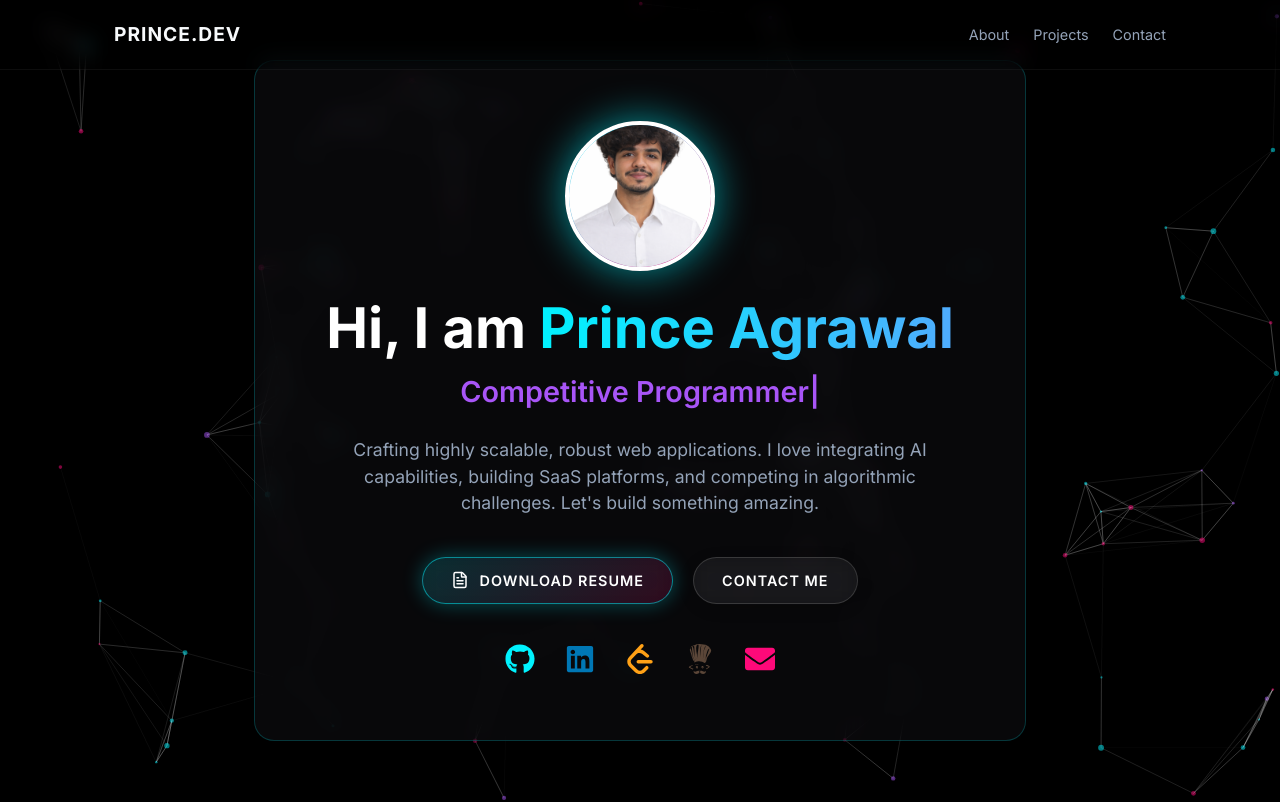
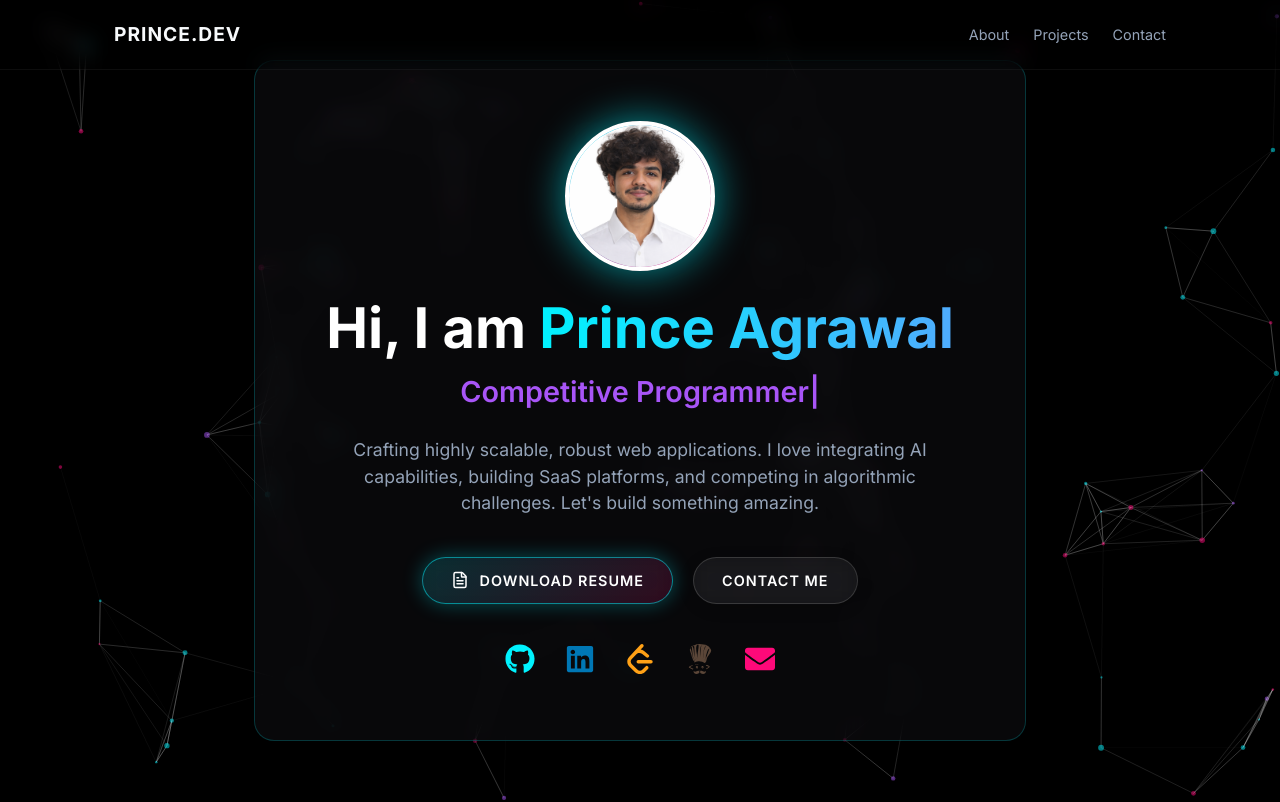
Before and after one commit to Princeag1310/Portfolio, a React (Vite) app: page / in a window 1280 px wide. Shown: the top 802 px of the page. Built offline with nearby package versions, Linux system fonts and the light colour scheme.

Commit message:
fix photo cropping issue by setting object position to top

```diff
--- a/src/components/Hero.tsx
+++ b/src/components/Hero.tsx
@@ -34,7 +34,7 @@ export const Hero: React.FC = () => {
               overflow: 'hidden'
             }}
           >
-            <img src="/photo.png" alt="Prince Agrawal" style={{ width: '100%', height: '100%', objectFit: 'cover' }} />
+            <img src="/photo.png" alt="Prince Agrawal" style={{ width: '100%', height: '100%', objectFit: 'cover', objectPosition: 'top' }} />
           </motion.div>
           <motion.h1
             initial={{ opacity: 0, y: -20 }}
```
